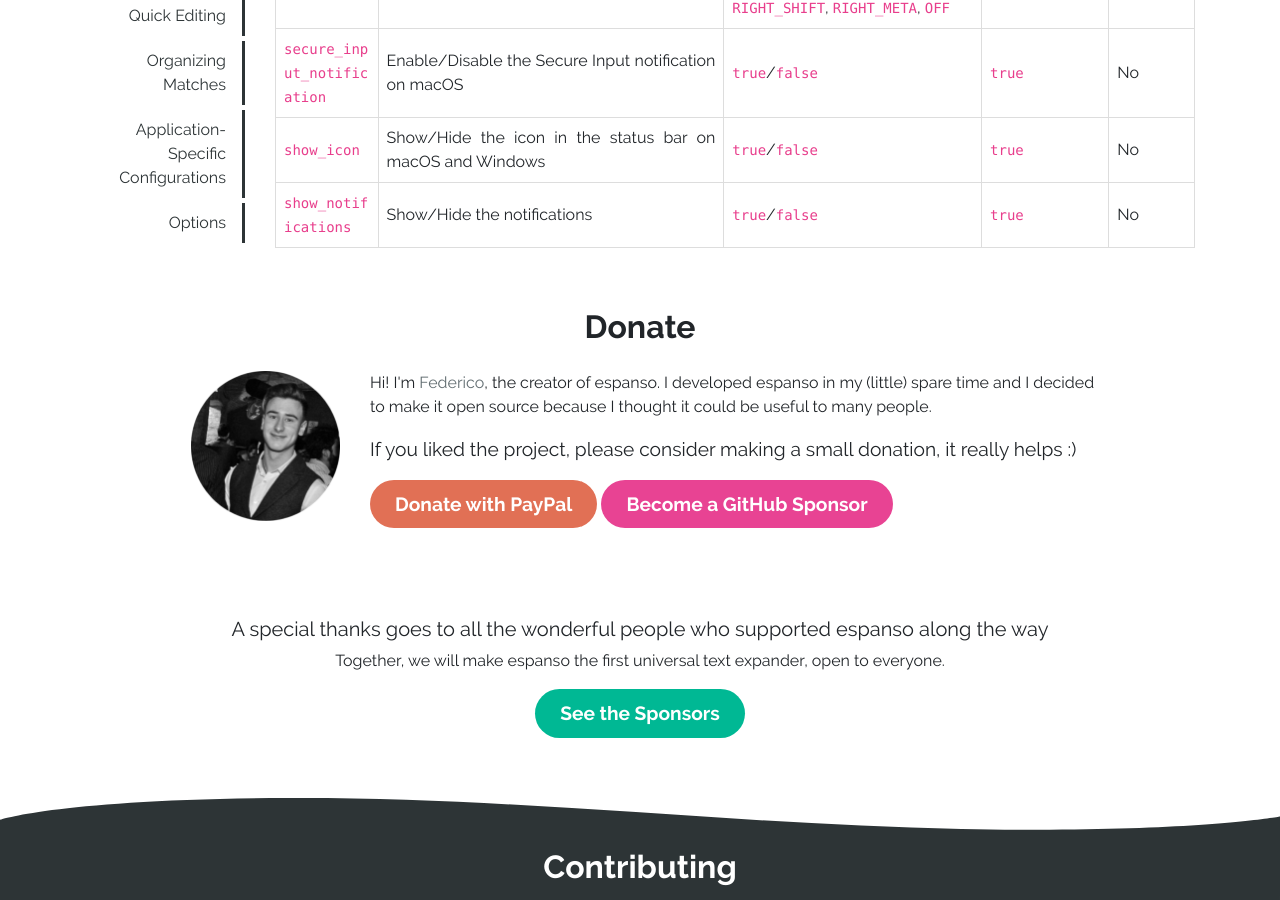
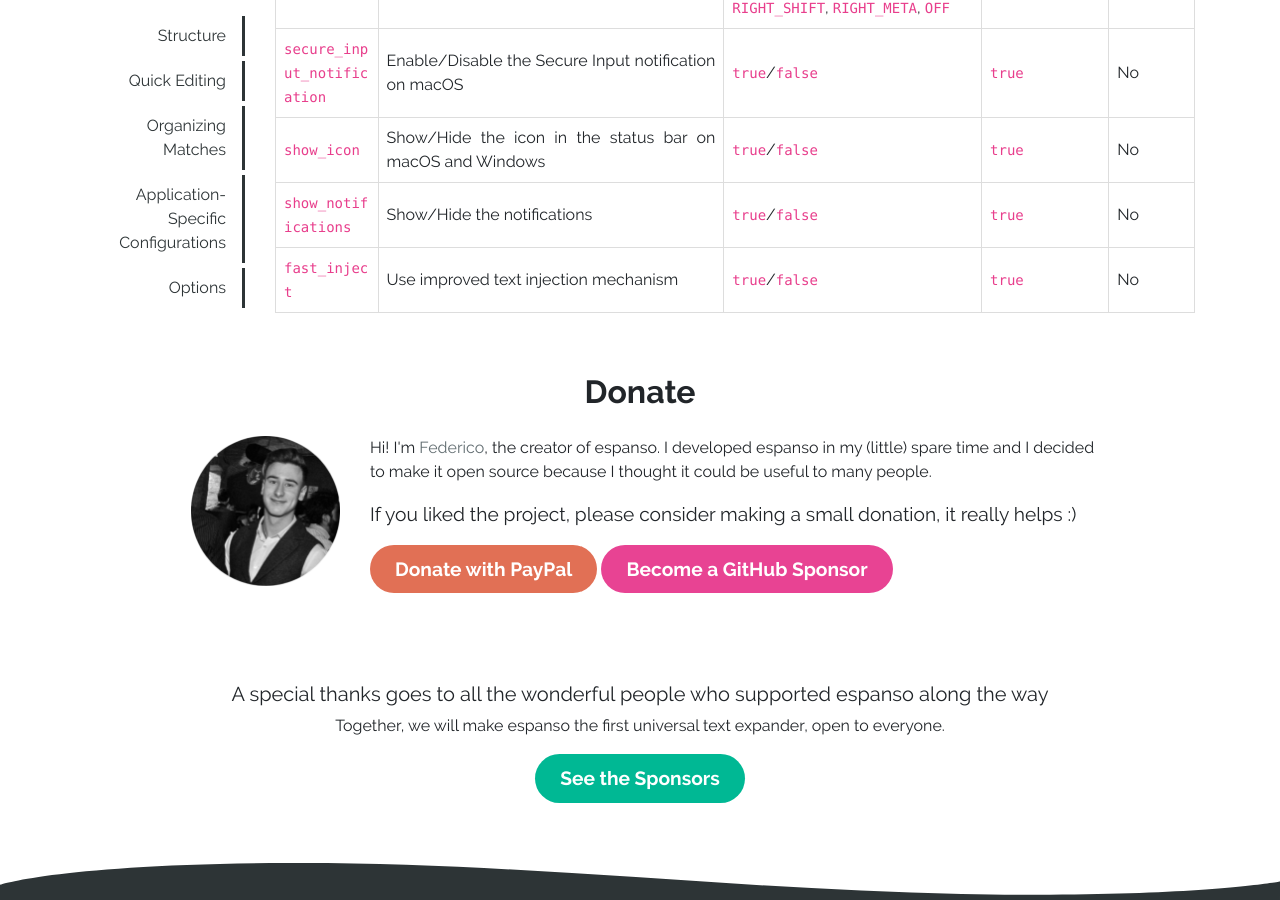
Before and after one commit to espanso/espanso, a Jekyll site: the page built from docs/configuration.md, in a window 1280 px wide and 900 px high, scrolled down 4693 px. Built offline with Jekyll 4.4.1, drawn with Linux system fonts in a browser that asks for light colours.

Commit message:
Document fast_inject

```diff
--- a/docs/configuration.md
+++ b/docs/configuration.md
@@ -182,3 +182,4 @@
 `secure_input_notification` | Enable/Disable the Secure Input notification on macOS | `true`/`false` | `true` | No
 `show_icon` | Show/Hide the icon in the status bar on macOS and Windows | `true`/`false` | `true` | No
 `show_notifications` | Show/Hide the notifications| `true`/`false` | `true` | No
+`fast_inject` | Use improved text injection mechanism | `true`/`false` | `true`| No
```
